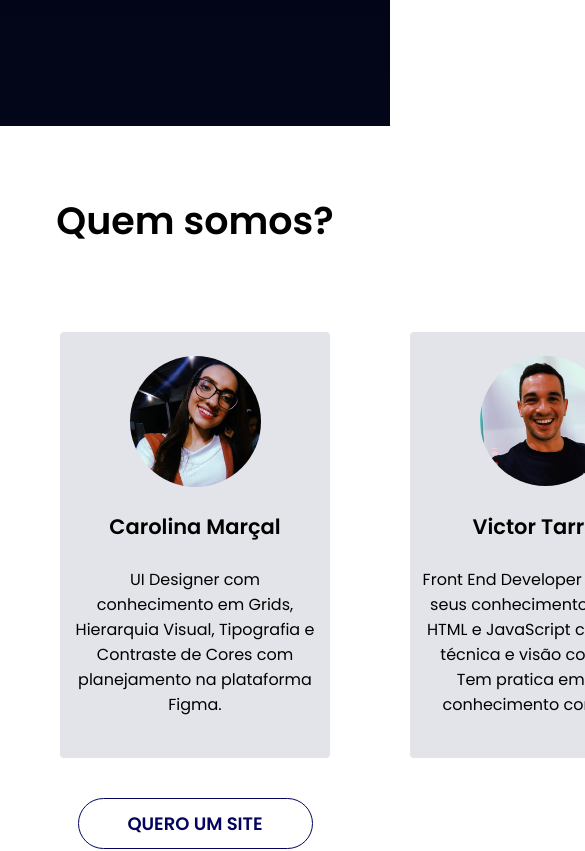
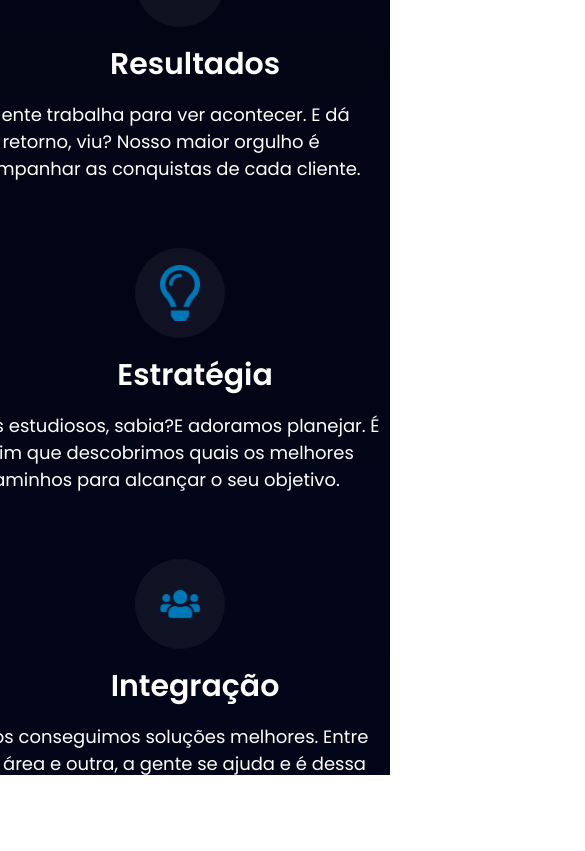
Before and after one commit to chrisporpino/agencia-landing-page, a React (Create React App) app: page / in a window 390 px wide. Shown: the part 1653-2504 px from the top of the page, 585 px wide, since content can reach past the window. Built offline with nearby package versions, Linux system fonts and the light colour scheme.

Commit message:
mobile version

```diff
--- a/src/App.js
+++ b/src/App.js
@@ -13,6 +13,7 @@ import chart from "./assets/images/tokiens/chart.png";
 import bulb from "./assets/images/tokiens/bulb.png";
 import pencil from "./assets/images/tokiens/pencil.png";
 import users from "./assets/images/tokiens/users.png";
+import "./assets/styles/mobile.css";
 
 const Root = styled.div`
   width: 100vw;
@@ -325,18 +326,18 @@ function App() {
       </OurWorkSection>
 
       {/* --v---- Nova Seção ----v-- */}
-      <WhyUsSection>
+      <WhyUsSection className="WhyUsSection">
         <Title>Por que nós?</Title>
 
-        <DifferentialsBox>
-          <Differential>
-            <DifferentialLogo>
+        <DifferentialsBox className="DifferentialBox">
+          <Differential className="Differential">
+            <DifferentialLogo className="DifferentialLogo">
               <ImageDifferential src={pencil} alt="criatividade" />
             </DifferentialLogo>
             <DivSuporte>
-              <Text>Criatividade</Text>
+              <Text className="Text">Criatividade</Text>
 
-              <DescriptionDifferential>
+              <DescriptionDifferential className="DescriptionDifferential">
                 É o que envolve nossa paixão por ideias. Criar, imaginar e
                 inventar novas formas de apresentar o seu serviço/produto faz
                 parte do jeito da nossa agência de comunicação ser.
@@ -344,26 +345,26 @@ function App() {
             </DivSuporte>
           </Differential>
 
-          <Differential>
-            <DifferentialLogo>
+          <Differential className="Differential">
+            <DifferentialLogo className="DifferentialLogo">
               <ImageDifferential src={chart} alt="chart" />
             </DifferentialLogo>
-            <DivSuporte>
-              <Text>Resultados</Text>
-              <DescriptionDifferential>
+            <DivSuporte className="DivSuporte">
+              <Text className="Text">Resultados</Text>
+              <DescriptionDifferential className="DescriptionDifferential">
                 A gente trabalha para ver acontecer. E dá retorno, viu? Nosso
                 maior orgulho é acompanhar as conquistas de cada cliente.
               </DescriptionDifferential>
             </DivSuporte>
           </Differential>
 
-          <Differential>
-            <DifferentialLogo>
+          <Differential className="Differential">
+            <DifferentialLogo className="DifferentialLogo">
               <ImageDifferential src={bulb} alt="bulb" />
             </DifferentialLogo>
-            <DivSuporte>
-              <Text>Estratégia</Text>
-              <DescriptionDifferential>
+            <DivSuporte className="DivSuporte">
+              <Text className="Text">Estratégia</Text>
+              <DescriptionDifferential className="DescriptionDifferential">
                 Somos estudiosos, sabia?E adoramos planejar. É assim que
                 descobrimos quais os melhores caminhos para alcançar o seu
                 objetivo.
@@ -371,13 +372,13 @@ function App() {
             </DivSuporte>
           </Differential>
 
-          <Differential>
-            <DifferentialLogo>
+          <Differential className="Differential">
+            <DifferentialLogo className="DifferentialLogo">
               <ImageDifferential src={users} alt="users" />
             </DifferentialLogo>
-            <DivSuporte>
-              <Text>Integração</Text>
-              <DescriptionDifferential>
+            <DivSuporte className="DivSuporte">
+              <Text className="Text">Integração</Text>
+              <DescriptionDifferential className="DescriptionDifferential">
                 Juntos conseguimos soluções melhores. Entre uma área e outra, a
                 gente se ajuda e é dessa cooperação que surgem as boas ideias.
               </DescriptionDifferential>
@@ -386,47 +387,50 @@ function App() {
         </DifferentialsBox>
       </WhyUsSection>
 
+
+
+
       {/* --v---- Nova Seção ----v-- */}
-      <AboutUs>
-        <Title>Quem somos?</Title>
+      <AboutUs className="AboutUs">
+        <Title className="Title">Quem somos?</Title>
 
-        <CardsBox>
-          <Card>
-            <ProfilePicture>
+        <CardsBox className="CardsBox">
+          <Card className="Card">
+            <ProfilePicture className="ProfilePicture">
               <ImageProfile src={chris} alt="Chris" />
             </ProfilePicture>
-            <Text1>Christhopher Porpino</Text1>
-            <DescriptionSkills>
+            <Text1 className="Text1">Christhopher Porpino</Text1>
+            <DescriptionSkills className="DescriptionSkills">
               Desenvolvedor Web Full Stack. Trabalha com as techs: JavaScript,
               TypeScript, SQL, React.js, Node.js e RestAPI.
             </DescriptionSkills>
           </Card>
 
-          <Card>
-            <ProfilePicture>
+          <Card className="Card">
+            <ProfilePicture className="ProfilePicture">
               <ImageProfile src={carol} alt="Carol" />
             </ProfilePicture>
-            <Text1>Carolina Marçal </Text1>
-            <DescriptionSkills>
+            <Text1 className="Text1">Carolina Marçal </Text1>
+            <DescriptionSkills className="DescriptionSkills">
               UI Designer com conhecimento em Grids, Hierarquia Visual,
               Tipografia e Contraste de Cores com planejamento na plataforma
               Figma.
             </DescriptionSkills>
           </Card>
 
-          <Card>
-            <ProfilePicture>
+          <Card className="Card">
+            <ProfilePicture className="ProfilePicture">
               <ImageProfile src={victor} alt="Victor" />
             </ProfilePicture>
-            <Text1>Victor Tarroni</Text1>
-            <DescriptionSkills>
+            <Text1 className="Text1">Victor Tarroni</Text1>
+            <DescriptionSkills className="DescriptionSkills">
               Front End Developer aplicando seus conhecimentos de CSS, HTML e
               JavaScript com muita técnica e visão comercial. Tem pratica em SEO
               e conhecimento comercial.
             </DescriptionSkills>
           </Card>
         </CardsBox>
-        <SecondaryButton>QUERO UM SITE</SecondaryButton>
+        <SecondaryButton className="SecondaryButton">QUERO UM SITE</SecondaryButton>
       </AboutUs>
 
       {/* --v---- Nova Seção ----v-- */}
--- /dev/null
+++ b/src/assets/styles/mobile.css
@@ -0,0 +1,128 @@
+@media (max-width: 500px) {
+
+  .WhyUsSection {
+    width: auto !important;
+    height: 1299px!important;
+  }
+  .Title {
+    display: flex;
+    align-items: center;
+    justify-content: center;
+    text-align: center;
+    width: 315px;
+    height: 30px;
+    font-size: 30px;
+    line-height: 45px;
+    margin: 56px 30px 35px 30px;
+  }
+
+  .DifferentialBox {
+    display: flex!important;
+    flex-direction: column!important;
+
+  }
+
+  .Differential {
+    display: flex!important;
+    flex-direction: column!important;
+    align-content: center!important;
+  }
+
+  .DifferentialLogo {
+    display: flex;
+    width: 79px;
+    height: 79px;
+    margin:  0px;
+    justify-content: center;
+    margin-right: 0px;
+  }
+
+  .DivSuporte {
+    display: flex;
+    flex-direction: column;
+    justify-content: space-around;
+  }
+
+  .Text {
+    width: 185px;
+    height: 21px;
+    font-weight: 600px;
+    font-size: 21px;
+    line-height: 31.5px;
+    text-align: center;
+    margin: 15px 185px 9px 185px;
+  }
+
+  .DescriptionDifferential {
+width: 315px;
+height: 81px;
+font-size: 15px;
+line-height: 22.5px;
+text-align: center;
+margin: 9px 30px 35px 30px;
+
+  }
+}
+
+@media (max-width: 500px) {
+.AboutUs {
+/* display: flex;
+flex-direction: column; */
+width: 375px!important;
+height: 1509px!important;
+margin-bottom: 400px;
+
+}
+
+.CardsBox{
+  display: flex!important;
+flex-direction: column!important;
+
+}
+
+.Card{
+  display: flex;
+  flex-direction: column;
+  justify-content: center;
+  width: 249px;
+  height: 392px;
+  margin:31px 63px 20px 63px;
+}
+
+.ProfilePicture {
+  width: 121px;
+  height: 120px;
+  border-radius: 50%;
+  margin: 32px 64px 8px 32px;
+
+}
+
+.Text1 {
+width: 197px;
+height: 17px;
+font-weight: 600px;
+font-size: 18px;
+line-height: 27px;
+text-align: center;
+margin: 8px 26px 10px 26px;
+}
+
+.DescriptionSkills {
+text-align: center;
+width: 225px;
+height: 175px;
+margin: 10px 12px 10px 12px ;
+}
+
+.SecondaryButton {
+  display: flex;
+  align-items: center;
+  justify-content: space-around;
+width: 160px;
+height: 39px;
+margin: 20px 108px 63px 108px;
+
+}
+
+
+}
```
Also changed, not shown: src/App.css (line endings or trailing spaces).
